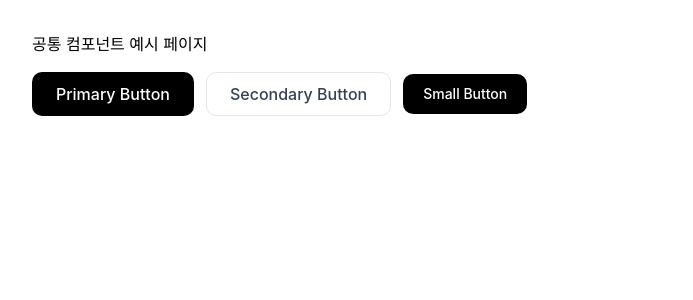
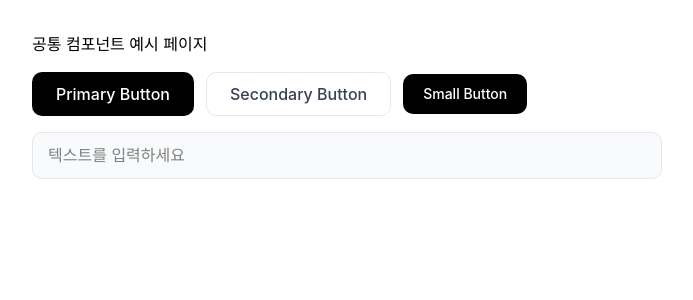
Before and after one commit to Leets-Official/8th-FE-Zero100, a React (Vite) app: page /dashboard in a window 1280 px wide. Shown: the top 300 px of the page, without its empty margins (0-693 px from the left). Built offline with nearby package versions, Linux system fonts and the light colour scheme.

Commit message:
feat: 대시보드 공통 TextInput 컴포넌트 구현

```diff
--- /dev/null
+++ b/src/components/dashboard/TextInput.jsx
@@ -0,0 +1,11 @@
+function TextInput(props) {
+  return (
+    <input
+      type="text"
+      {...props}
+      className="w-full rounded-[10px] bg-gray-50 px-4 py-3.5 text-base leading-[19px] text-neutral-950 outline -outline-offset-1 outline-gray-200 placeholder:text-neutral-950/50 focus:outline-black"
+    />
+  );
+}
+
+export default TextInput;
--- a/src/pages/dashboard/DashboardPage.jsx
+++ b/src/pages/dashboard/DashboardPage.jsx
@@ -1,4 +1,5 @@
 import Button from '../../components/dashboard/Button';
+import TextInput from '../../components/dashboard/TextInput';
 
 function DashboardPage() {
   return (
@@ -9,6 +10,10 @@ function DashboardPage() {
         <Button variant="variant">Secondary Button</Button>
         <Button variant="small">Small Button</Button>
       </section>
+
+      <section className="w-[630px]">
+        <TextInput placeholder="텍스트를 입력하세요" />
+      </section>
     </div>
   );
 }
```
